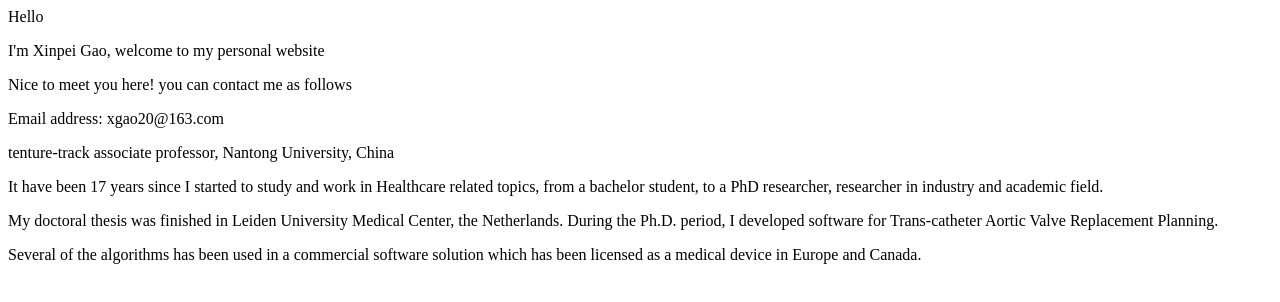
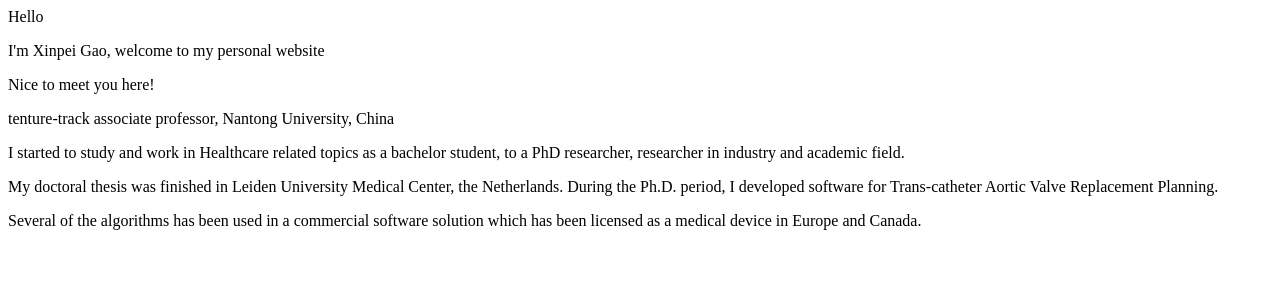
Before and after one commit to x20232023/xgao.github.io, a plain HTML site: page index.html in a window 1280 px wide. Drawn offline with Linux system fonts and the light colour scheme.

Commit message:
Update index.html

```diff
--- a/index.html
+++ b/index.html
@@ -1,13 +1,12 @@
 <p>Hello</p>
 <p>I'm Xinpei Gao, welcome to my personal website </p>
-<p>Nice to meet you here! you can contact me as follows</p>
-<p>Email address: xgao20@163.com</p>
+<p>Nice to meet you here! </p>
 <p>tenture-track associate professor, Nantong University, China</p>
 <p></p>
 <p></p>
 <p></p>
 <p></p>
 <p></p>
-<p>It have been 17 years since I started to study and work in Healthcare related topics, from a bachelor student, to a PhD researcher, researcher in industry and academic field.</p>
+<p>I started to study and work in Healthcare related topics as a bachelor student, to a PhD researcher, researcher in industry and academic field.</p>
 <p>My doctoral thesis was finished in Leiden University Medical Center, the Netherlands. During the Ph.D. period, I developed software for Trans-catheter Aortic Valve Replacement Planning.</p>
 <p>Several of the algorithms has been used in a commercial software solution which has been licensed as a medical device in Europe and Canada.</p>
```
